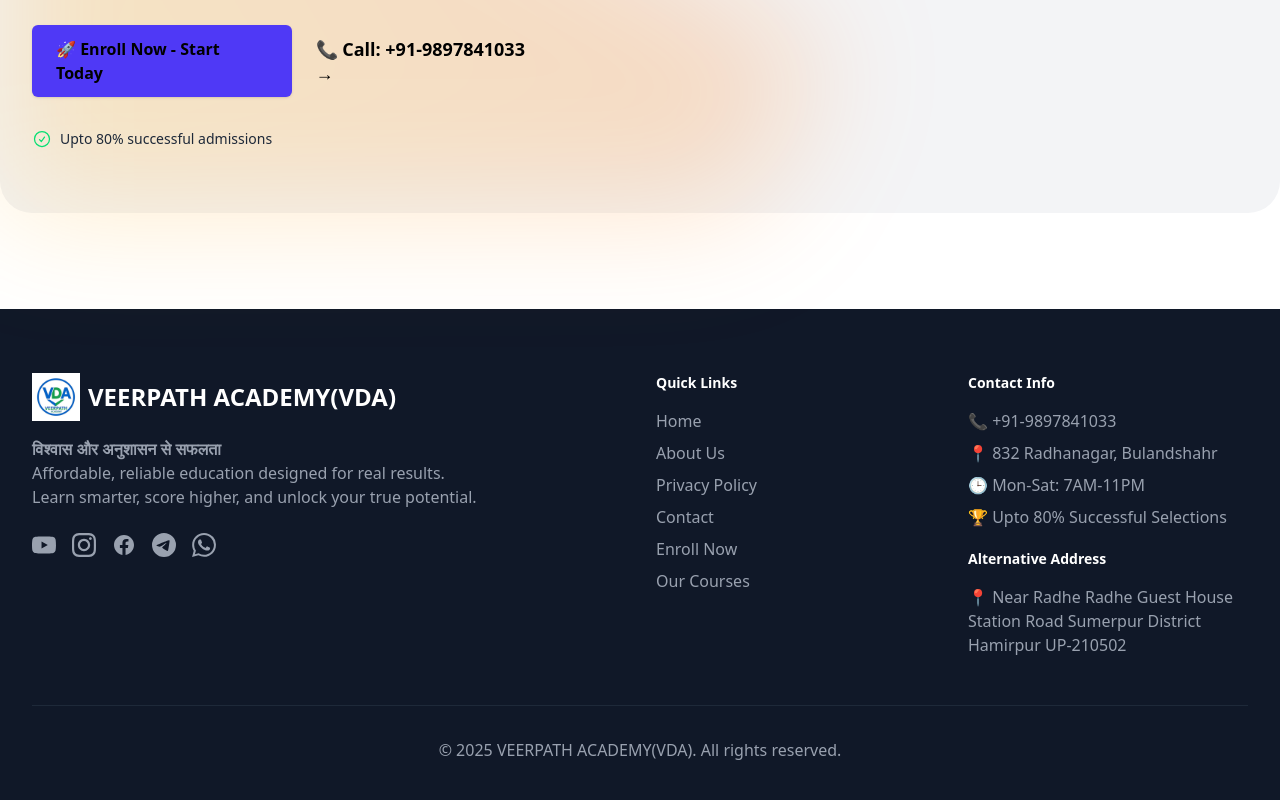
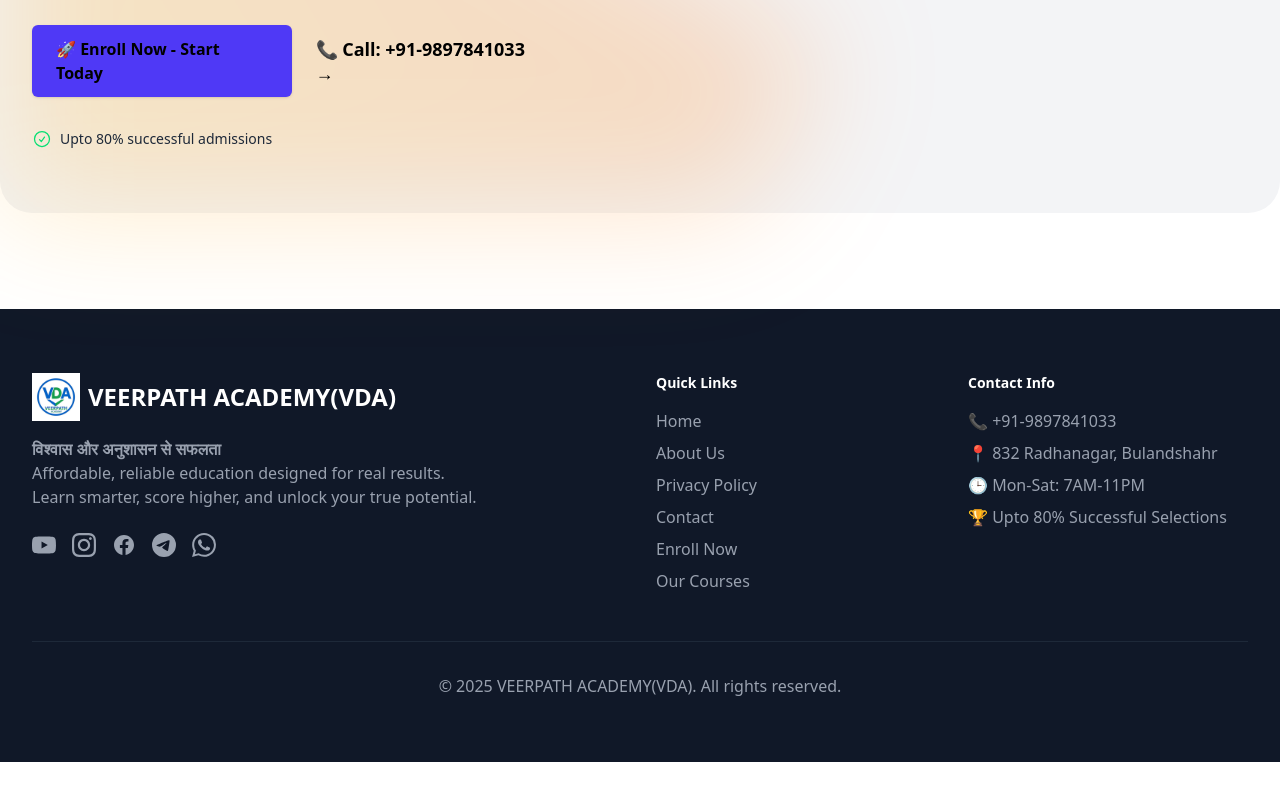
Before and after one commit to ramendraveerpath/kilam-schools, a Next.js app: page / in a window 1280 px wide. Shown: the part 8392-9192 px from the top of the page. After the commit the page ends 9154 px from the top, so only its background shows below. Built offline with nearby package versions, Linux system fonts and the light colour scheme.

Commit message:
layout SEO

```diff
--- a/src/app/layout.js
+++ b/src/app/layout.js
@@ -1,110 +1,3 @@
-// import { Geist, Geist_Mono } from "next/font/google";
-// import "./globals.css";
-// import { AuthProvider } from "@/contexts/AuthContext";
-// import ConditionalLayout from "@/components/ConditionalLayout";
-// import PropTypes from "prop-types";
-// import Script from "next/script";
-// // import Head from "next/head"; // ✅ Import Head
-
-// const geistSans = Geist({
-//   variable: "--font-geist-sans",
-//   subsets: ["latin"],
-// });
-
-// const geistMono = Geist_Mono({
-//   variable: "--font-geist-mono",
-//   subsets: ["latin"],
-// });
-
-// export const metadata = {
-//   title: "Veerpath Academy(VDA) ",
-//   description: "Affordable, reliable education designed for real results.Learn smarter, score higher, and unlock your true potential.विश्वास और अनुशासन से सफलता",
-// };
-
-// export const viewport = {
-//   width: "device-width",
-//   initialScale: 1,
-//   maximumScale: 1,
-//   userScalable: false,
-// };
-
-// export default function RootLayout({ children }) {
-//   return (
-//     <html lang="en" className="h-full bg-white">
-//       <Head>
-//         {/* Title & Meta Tags */}
-//         <title>
-//           Veerpath Academy(VDA) - JNV & Sainik School Entrance Exam Coaching 2025
-//         </title>
-//         <meta
-//           name="description"
-//           content="Veerpath Academy(VDA) offers expert coaching for JNV & Sainik School entrance exams 2025. Get complete guidance on application, syllabus, exam pattern, and preparation strategies."
-//         />
-//         <meta
-//           name="keywords"
-//           content="Veerpath Academy, VDA, JNV entrance exam coaching, Sainik school entrance exam preparation, JNVST coaching, AISSEE preparation, Navodaya coaching, entrance exam guidance"
-//         />
-
-//         {/* Open Graph */}
-//         <meta property="og:title" content="Veerpath Academy(VDA) - JNV & Sainik School Entrance Exam Coaching 2025" />
-//         <meta property="og:description" content="Veerpath Academy(VDA) offers expert coaching for JNV & Sainik School entrance exams 2025. Get complete guidance on application, syllabus, exam pattern, and preparation strategies." />
-//         <meta property="og:image" content="URL_to_image.jpg" />
-//         <meta property="og:url" content="https://your-website-url.com" />
-//         <meta property="og:type" content="website" />
-
-//         {/* Twitter Card */}
-//         <meta name="twitter:card" content="summary_large_image" />
-//         <meta name="twitter:title" content="Veerpath Academy(VDA) - JNV & Sainik School Entrance Exam Coaching 2025" />
-//         <meta name="twitter:description" content="Veerpath Academy(VDA) offers expert coaching for JNV & Sainik School entrance exams 2025. Get complete guidance on application, syllabus, exam pattern, and preparation strategies." />
-//         <meta name="twitter:image" content="URL_to_image.jpg" />
-
-//         {/* Canonical & Robots */}
-//         <link rel="canonical" href="https://your-website-url.com" />
-//         <meta name="robots" content="index, follow" />
-
-//         {/* JSON-LD Structured Data */}
-//         <script
-//           type="application/ld+json"
-//           dangerouslySetInnerHTML={{
-//             __html: JSON.stringify({
-//               "@context": "http://schema.org",
-//               "@type": "Website",
-//               name: "Veerpath Academy(VDA) - JNV & Sainik School Entrance Exam Coaching",
-//               url: "https://your-website-url.com",
-//               description:
-//                 "Veerpath Academy(VDA) offers expert coaching for JNV & Sainik School entrance exams 2025. Get complete guidance on application, syllabus, exam pattern, and preparation strategies.",
-//             }),
-//           }}
-//         />
-//       </Head>
-
-//       {/* Google Tag Manager */}
-//       <Script
-//         src="https://www.googletagmanager.com/gtag/js?id=AW-17185201352"
-//         strategy="afterInteractive"
-//       />
-//       <Script id="gtag-init" strategy="afterInteractive">
-//         {`
-//           window.dataLayer = window.dataLayer || [];
-//           function gtag(){dataLayer.push(arguments);}
-//           gtag('js', new Date());
-//           gtag('config', 'AW-17185201352');
-//         `}
-//       </Script>
-
-//       <body className={`${geistSans.variable} ${geistMono.variable} antialiased h-full`}>
-//         <AuthProvider>
-//           <ConditionalLayout>{children}</ConditionalLayout>
-//         </AuthProvider>
-//       </body>
-//     </html>
-//   );
-// }
-
-// RootLayout.propTypes = {
-//   children: PropTypes.node.isRequired,
-// };
-
 import { Geist, Geist_Mono } from "next/font/google";
 import "./globals.css";
 import { AuthProvider } from "@/contexts/AuthContext";
@@ -183,9 +76,29 @@
 export default function RootLayout({ children }) {
   return (
     <html lang="en" className="h-full bg-white">
+      <head>
+        {/* Google Tag Manager */}
+        <Script
+          id="gtm-script"
+          strategy="afterInteractive"
+          dangerouslySetInnerHTML={{
+            __html: `(function(w,d,s,l,i){w[l]=w[l]||[];w[l].push({'gtm.start':new Date().getTime(),event:'gtm.js'});var f=d.getElementsByTagName(s)[0],j=d.createElement(s),dl=l!='dataLayer'?'&l='+l:'';j.async=true;j.src='https://www.googletagmanager.com/gtm.js?id='+i+dl;f.parentNode.insertBefore(j,f);})(window,document,'script','dataLayer','GTM-WPM23SJP');`,
+          }}
+        />
+      </head>
       <body
         className={`${geistSans.variable} ${geistMono.variable} antialiased h-full`}
       >
+        {/* Google Tag Manager (noscript) */}
+        <noscript>
+          <iframe
+            src="https://www.googletagmanager.com/ns.html?id=GTM-WPM23SJP"
+            height="0"
+            width="0"
+            style={{ display: "none", visibility: "hidden" }}
+          ></iframe>
+        </noscript>
+
         {/* ✅ EducationalOrganization Schema (Google Highlight Images Source) */}
         <Script
           id="schema-educational-organization"
--- a/src/components/footer.jsx
+++ b/src/components/footer.jsx
@@ -126,17 +126,7 @@
               </ul>
             </div>
 
-            <div className=" mt-5">
-              <h3 className="text-sm font-semibold text-white">Alternative Address</h3>
-              <ul className="mt-4 space-y-2 text-gray-400">
 
-                <li>📍 Near Radhe Radhe Guest House Station Road
-                  Sumerpur District Hamirpur
-                  UP-210502
-                </li>
-
-              </ul>
-            </div>
 
           </div>
 
```
Also changed, not shown: 1 other file (tests, documents, lock files or other folders).
